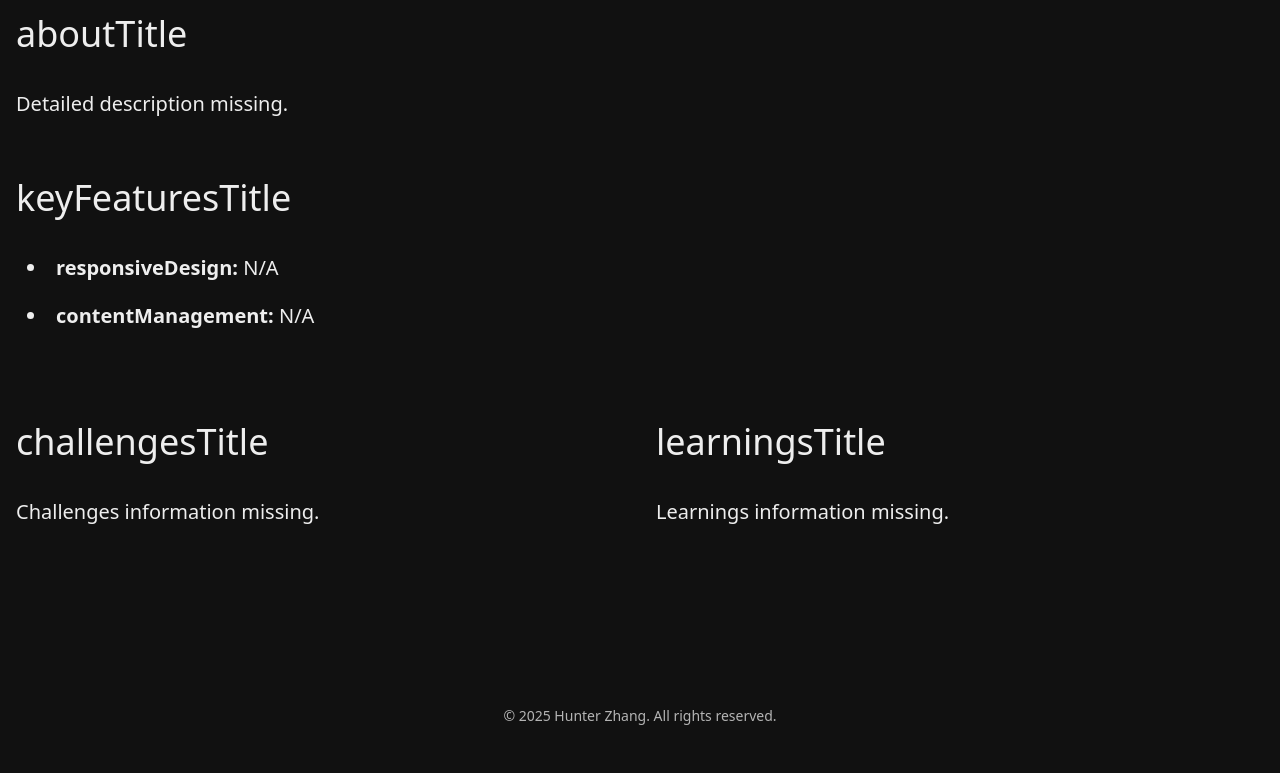
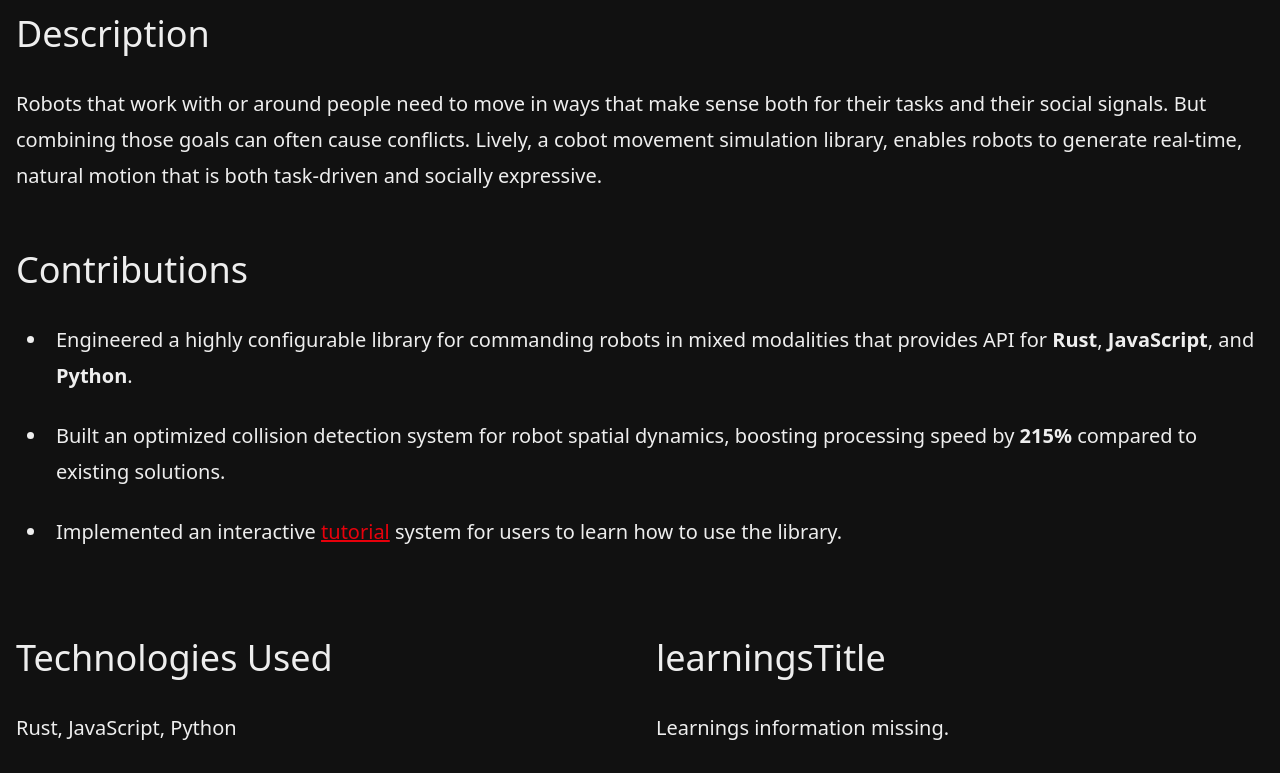
Before and after one commit to hunterZh37/hunterzhang.github.io, an Astro site: page /projects/lively in a window 1280 px wide. Shown: the part 1117-1890 px from the top of the page. Before the commit the page ends 1867 px from the top, so only its background shows below. Built offline with nearby package versions, Linux system fonts and the light colour scheme; Astro itself is replaced by a stand-in of ours.

Commit message:
✅Implemented contribution

```diff
--- a/src/features/projects/screens/ProjectScreen.astro
+++ b/src/features/projects/screens/ProjectScreen.astro
@@ -2,9 +2,7 @@
 import Heading from '@/components/Heading.astro';
 import { Badge } from '@/components/ui/badge';
 import { buttonVariants } from '@/components/ui/button';
-import { Image } from 'astro:assets';
 import { Code, ExternalLink } from 'lucide-react';
-import ProjectGallery from '../components/ProjectGallery';
 import type { TranslatedProject } from '../type';
 
 
@@ -51,7 +49,7 @@ const { project } = Astro.props;
       }
     </div>
 
-    <!-- Image -->
+    <!-- Video -->
     {
       project.videoUrl && (
         <div class="mb-8 aspect-[16/9] overflow-hidden rounded-lg shadow-lg">
@@ -67,12 +65,12 @@ const { project } = Astro.props;
       )
     }
 
-    <!-- Detailed Description -->
+    <!-- Description -->
     {
       project.detailedDescription && (
         <section class="mb-8">
-          <h2>{'aboutTitle'}</h2>
-          <p>{project.detailedDescription}</p>
+          <h2>{'Description'}</h2>
+          <p>{project.description}</p>
         </section>
       )
     }
@@ -81,32 +79,15 @@ const { project } = Astro.props;
       project.keyFeaturesTranslated &&
         project.keyFeaturesTranslated.length > 0 && (
           <section class="mb-8">
-            <h2>{'keyFeaturesTitle'}</h2>
-            <ul class="pl-5 list-disc">
-              {project.keyFeaturesTranslated.map((feature) => (
+            <h2>{'Contributions'}</h2>
+            <ul class="list-disc">
+              {project.contributions?.map((contribution) => (
                 <li>
-                  <strong>{feature.title}:</strong> {feature.description}
+                  <p set:html={contribution} />
                 </li>
               ))}
             </ul>
           </section>
-        )
-    }
-
-    {/* Gallery */}
-
-    {
-      project.galleryImagesTranslated &&
-        project.galleryImagesTranslated.length > 0 && (
-          <ProjectGallery
-            client:visible
-            images={project.galleryImagesTranslated.map((image) => ({
-              src: image.src.src,
-              alt: image.alt,
-              caption: image.caption,
-              id: image.id,
-            }))}
-          />
         )
     }
 
@@ -116,9 +97,9 @@ const { project } = Astro.props;
           {project.challenges && (
             <section>
               <h2 class="mt-0">
-                {'challengesTitle'}
+                {'Technologies Used'}
               </h2>
-              <p>{project.challenges ?? 'Challenges'}</p>
+              <p>{project.technologiesUsed?.map((technology) => technology.name).join(', ')}</p>
             </section>
           )}
 
--- a/src/features/projects/service.ts
+++ b/src/features/projects/service.ts
@@ -36,11 +36,23 @@ const projectsListUnsorted: Array<ProjectData> = [
     ],
     technologiesUsed: [
       // Technologies used (IDs for display)
-      { id: 'astro', name: 'Astro' },
-      { id: 'typescript', name: 'TypeScript' },
-      { id: 'tailwindcss', name: 'TailwindCSS' },
+      { id: 'rust', name: 'Rust' },
+      { id: 'javascript', name: 'JavaScript' },
+      { id: 'python', name: 'Python' },
     ],
-    description: 'Lively is a highly configurable API layer for commanding robots in mixed modalities using Rust.',
+    description: 'Robots that work with or around people need to move in ways that make sense both for their tasks and their social signals. But combining those goals can often cause conflicts. Lively, a cobot movement simulation library, enables robots to generate real-time, natural motion that is both task-driven and socially expressive.',
+    contributions: [
+      'Engineered a highly configurable library for commanding robots in mixed modalities that provides API for <strong>Rust</strong>, <strong>JavaScript</strong>, and <strong>Python</strong>.',
+      'Built an optimized collision detection system for robot spatial dynamics, boosting processing speed by <strong>215%</strong> compared to existing solutions.',
+      'Implemented an interactive <a href="https://wisc-hci.github.io/lively/docs/Tutorials/environment-sine" class="text-red-600 underline" target="_blank" rel="noopener noreferrer">tutorial</a> system for users to learn how to use the library.',
+    ],
+    links: [
+      {
+        id: 'github',
+        url: 'https://github.com/lively-cobot/lively',
+        label: 'GitHub',
+      },
+    ],
   },
 ];
 
--- a/src/features/projects/type.ts
+++ b/src/features/projects/type.ts
@@ -40,6 +40,8 @@ export type ProjectData = {
 
   description: string; // Short description for cards/previews
   videoUrl?: string; // Video URL for the project
+  contributions?: Array<string>; // Contributions to the project
+  links?: Array<{ id: string; url: string; label: string }>; // Links to the project
 };
 
 // Define the type for a project once its content is translated
```
